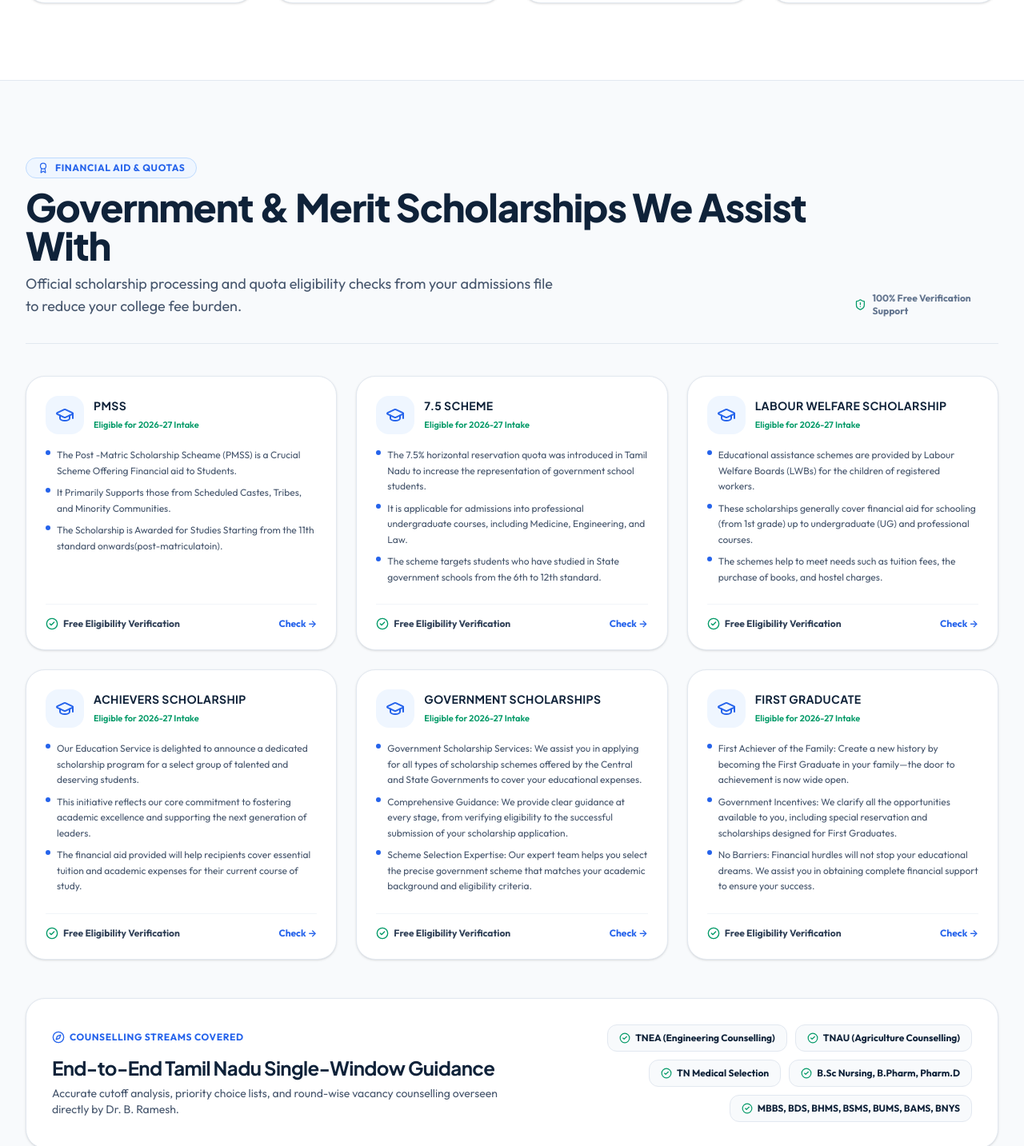
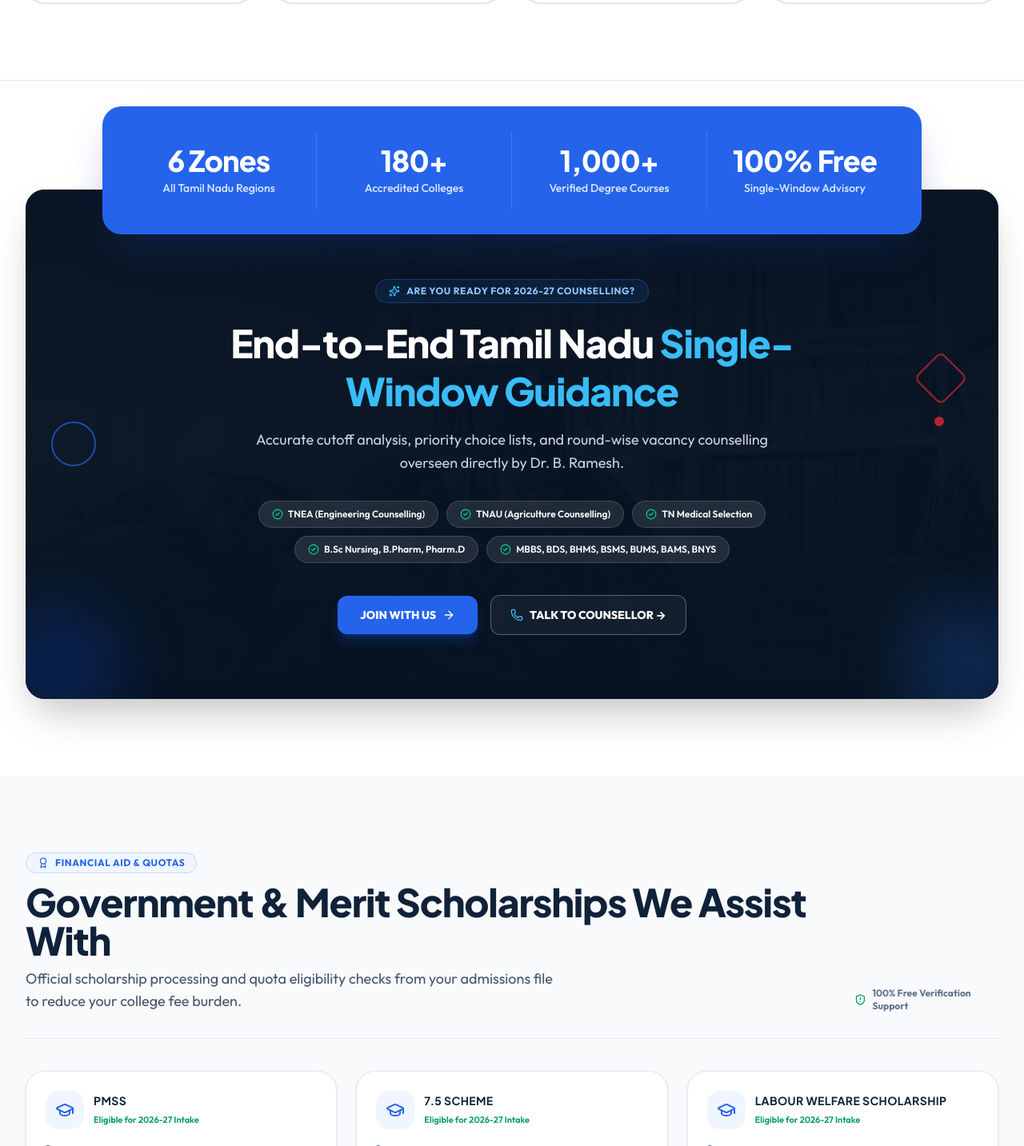
Before and after one commit to DevelUPsolutionz/college-apa, a React (Vite) app: page / in a window 1280 px wide. Shown: the part 3697-5130 px from the top of the page at 80% size. Built offline with nearby package versions, Linux system fonts and the light colour scheme.

Commit message:
feat: move End-to-End Single-Window Guidance below gallery section and redesign matching Edura dark banner with floating blue stats bar

```diff
--- a/src/App.tsx
+++ b/src/App.tsx
@@ -9,6 +9,7 @@ import { CampusGallerySection } from './components/CampusGallerySection';
 import { CollegeCoursesPageView } from './components/CollegeCoursesPageView';
 import { CollegesPageView } from './components/CollegesPageView';
 import { ContactFooter } from './components/ContactFooter';
+import { CounsellingGuidanceBanner } from './components/CounsellingGuidanceBanner';
 import { HeroSection } from './components/HeroSection';
 import { Navbar } from './components/Navbar';
 import { ScholarshipsSection } from './components/ScholarshipsSection';
@@ -118,12 +119,15 @@ export function App() {
             {/* 4th Section: Featured Campus & Counselling Event Gallery */}
             <CampusGallerySection />
 
-            {/* 5th Section: Government & Merit Scholarships */}
+            {/* 5th Section: End-to-End Single-Window Guidance Banner (Edura Style with Floating Blue Bar) */}
+            <CounsellingGuidanceBanner onEnquire={() => scrollToSection('enquiry')} />
+
+            {/* 6th Section: Government & Merit Scholarships */}
             <ScholarshipsSection
               onEnquire={() => scrollToSection('enquiry')}
             />
 
-            {/* 6th Section: Admission Enquiry Form */}
+            {/* 7th Section: Admission Enquiry Form */}
             <AdmissionEnquirySection
               colleges={collegesData}
               prefill={enquiryPrefill}
--- /dev/null
+++ b/src/components/CounsellingGuidanceBanner.tsx
@@ -0,0 +1,160 @@
+import { ArrowRight, CheckCircle2, Phone, Sparkles } from 'lucide-react';
+import { agencyConfig } from '../data/agencyConfig';
+import { counsellingStreams } from '../data/tamilNaduData';
+
+interface CounsellingGuidanceBannerProps {
+  onEnquire?: () => void;
+}
+
+export function CounsellingGuidanceBanner({ onEnquire }: CounsellingGuidanceBannerProps) {
+  return (
+    <section className="relative bg-white pt-8 pb-16 sm:pb-24">
+      <div className="mx-auto max-w-7xl px-4 sm:px-6 lg:px-8">
+        {/* ========================================================
+            1. TOP FLOATING STATS BAR (Matching Image 2 blue header)
+            ======================================================== */}
+        <div className="relative z-20 -mb-10 sm:-mb-14 mx-auto max-w-5xl overflow-hidden rounded-2xl sm:rounded-3xl bg-[#2563EB] text-white shadow-2xl shadow-blue-900/30">
+          <div className="grid grid-cols-2 md:grid-cols-4 divide-y divide-white/15 md:divide-y-0 md:divide-x md:divide-white/15 py-6 sm:py-8 px-4 sm:px-6 text-center">
+            {/* Stat 1 */}
+            <div className="p-3 sm:p-4">
+              <p className="font-display text-2xl sm:text-3xl lg:text-4xl font-black text-white">
+                6 Zones
+              </p>
+              <p className="mt-1 text-xs sm:text-sm font-medium text-blue-100">
+                All Tamil Nadu Regions
+              </p>
+            </div>
+
+            {/* Stat 2 */}
+            <div className="p-3 sm:p-4">
+              <p className="font-display text-2xl sm:text-3xl lg:text-4xl font-black text-white">
+                180+
+              </p>
+              <p className="mt-1 text-xs sm:text-sm font-medium text-blue-100">
+                Accredited Colleges
+              </p>
+            </div>
+
+            {/* Stat 3 */}
+            <div className="p-3 sm:p-4">
+              <p className="font-display text-2xl sm:text-3xl lg:text-4xl font-black text-white">
+                1,000+
+              </p>
+              <p className="mt-1 text-xs sm:text-sm font-medium text-blue-100">
+                Verified Degree Courses
+              </p>
+            </div>
+
+            {/* Stat 4 */}
+            <div className="p-3 sm:p-4">
+              <p className="font-display text-2xl sm:text-3xl lg:text-4xl font-black text-white">
+                100% Free
+              </p>
+              <p className="mt-1 text-xs sm:text-sm font-medium text-blue-100">
+                Single-Window Advisory
+              </p>
+            </div>
+          </div>
+        </div>
+
+        {/* ========================================================
+            2. MAIN DARK HERO-STYLE BANNER (Matching Image 2)
+            ======================================================== */}
+        <div className="relative overflow-hidden rounded-3xl bg-[#071322] px-6 pt-20 pb-16 sm:px-12 sm:pt-28 sm:pb-20 lg:px-16 text-center shadow-2xl">
+          {/* Background Photo Overlay */}
+          <div className="absolute inset-0 z-0">
+            <img
+              src="/hero-students.jpg"
+              alt="Students counselling background"
+              className="h-full w-full object-cover object-center opacity-20 filter grayscale"
+            />
+            <div className="absolute inset-0 bg-gradient-to-t from-[#071322] via-[#071322]/85 to-[#071322]/95" />
+          </div>
+
+          {/* Graphical Accents from Image 2 */}
+          {/* Blue ring on the left */}
+          <div
+            className="pointer-events-none absolute top-1/2 left-8 -translate-y-1/2 hidden md:block select-none"
+            aria-hidden="true"
+          >
+            <div className="h-14 w-14 rounded-full border-2 border-[#2563EB]/70 animate-pulse" />
+          </div>
+
+          {/* Red/Amber polygon on the right */}
+          <div
+            className="pointer-events-none absolute top-1/3 right-12 hidden md:block select-none"
+            aria-hidden="true"
+          >
+            <div className="h-12 w-12 rotate-45 rounded-lg border-2 border-red-500/60" />
+            <div className="mt-6 ml-4 h-3 w-3 rounded-full bg-red-500/70" />
+          </div>
+
+          {/* Abstract wave curves in bottom corners */}
+          <div
+            className="pointer-events-none absolute -bottom-10 -left-10 h-40 w-40 rounded-full bg-blue-600/20 blur-2xl"
+            aria-hidden="true"
+          />
+          <div
+            className="pointer-events-none absolute -bottom-10 -right-10 h-40 w-40 rounded-full bg-blue-500/20 blur-2xl"
+            aria-hidden="true"
+          />
+
+          {/* Content */}
+          <div className="relative z-10 mx-auto max-w-3xl">
+            {/* Small Eyebrow Pill */}
+            <div className="inline-flex items-center gap-2 rounded-full border border-blue-500/30 bg-blue-500/10 px-4 py-1.5 text-xs font-bold tracking-wider text-blue-300 uppercase">
+              <Sparkles className="h-3.5 w-3.5 text-[#38BDF8]" />
+              <span>Are You Ready for 2026-27 Counselling?</span>
+            </div>
+
+            {/* Main Bold Headline */}
+            <h2 className="font-display mt-5 text-3xl font-black tracking-tight text-white sm:text-4xl lg:text-5xl leading-tight">
+              End-to-End Tamil Nadu{' '}
+              <span className="text-[#38BDF8]">Single-Window Guidance</span>
+            </h2>
+
+            {/* Description */}
+            <p className="mt-4 text-base sm:text-lg text-slate-300 max-w-2xl mx-auto leading-relaxed">
+              Accurate cutoff analysis, priority choice lists, and round-wise vacancy counselling overseen directly by Dr. B. Ramesh.
+            </p>
+
+            {/* Counselling Streams Chips */}
+            <div className="mt-8 flex flex-wrap justify-center gap-2.5">
+              {counsellingStreams.map((stream) => (
+                <span
+                  key={stream}
+                  className="inline-flex items-center gap-1.5 rounded-full border border-white/15 bg-white/10 px-4 py-2 text-xs font-semibold text-white backdrop-blur-xs transition-colors hover:border-[#38BDF8] hover:bg-white/15"
+                >
+                  <CheckCircle2 className="h-3.5 w-3.5 text-emerald-400" />
+                  <span>{stream}</span>
+                </span>
+              ))}
+            </div>
+
+            {/* Action Buttons (Matching Image 2: Join with us / Become a teacher) */}
+            <div className="mt-10 flex flex-wrap items-center justify-center gap-4">
+              {onEnquire && (
+                <button
+                  type="button"
+                  onClick={onEnquire}
+                  className="inline-flex items-center gap-2 rounded-xl bg-[#2563EB] px-7 py-3.5 text-sm font-extrabold text-white shadow-lg shadow-blue-600/30 transition-all hover:bg-[#1D4ED8] hover:scale-105"
+                >
+                  <span>JOIN WITH US</span>
+                  <ArrowRight className="h-4 w-4" />
+                </button>
+              )}
+
+              <a
+                href={`tel:${agencyConfig.phone.replace(/\s+/g, '')}`}
+                className="inline-flex items-center gap-2 rounded-xl border border-white/30 bg-white/5 px-6 py-3.5 text-sm font-extrabold text-white backdrop-blur-xs transition-all hover:bg-white/15 hover:border-white/50"
+              >
+                <Phone className="h-4 w-4 text-[#38BDF8]" />
+                <span>TALK TO COUNSELLOR &rarr;</span>
+              </a>
+            </div>
+          </div>
+        </div>
+      </div>
+    </section>
+  );
+}
--- a/src/components/ScholarshipsSection.tsx
+++ b/src/components/ScholarshipsSection.tsx
@@ -1,5 +1,5 @@
-import { Award, CheckCircle2, Compass, GraduationCap, ShieldAlert } from 'lucide-react';
-import { counsellingStreams, scholarshipsData } from '../data/tamilNaduData';
+import { Award, CheckCircle2, GraduationCap, ShieldAlert } from 'lucide-react';
+import { scholarshipsData } from '../data/tamilNaduData';
 
 interface ScholarshipsSectionProps {
   onEnquire?: () => void;
@@ -83,36 +83,6 @@ export function ScholarshipsSection({ onEnquire }: ScholarshipsSectionProps) {
             </div>
           ))}
         </div>
-
-        {/* Counselling Streams Banner */}
-        <div className="mt-12 rounded-3xl border border-slate-200 bg-white p-6 sm:p-8 shadow-sm">
-          <div className="flex flex-col justify-between gap-6 lg:flex-row lg:items-center">
-            <div className="max-w-xl">
-              <span className="inline-flex items-center gap-1.5 text-xs font-bold tracking-wider text-[#2563EB] uppercase">
-                <Compass className="h-4 w-4 text-[#2563EB]" />
-                Counselling Streams Covered
-              </span>
-              <h3 className="font-display mt-2 text-2xl font-bold text-[#0F2239]">
-                End-to-End Tamil Nadu Single-Window Guidance
-              </h3>
-              <p className="mt-1.5 text-sm text-slate-600">
-                Accurate cutoff analysis, priority choice lists, and round-wise vacancy counselling overseen directly by Dr. B. Ramesh.
-              </p>
-            </div>
-
-            <div className="flex flex-wrap gap-2.5 lg:max-w-lg lg:justify-end">
-              {counsellingStreams.map((stream) => (
-                <span
-                  key={stream}
-                  className="inline-flex items-center gap-1.5 rounded-xl border border-slate-200 bg-slate-50 px-3.5 py-2 text-xs font-bold text-[#0F2239]"
-                >
-                  <CheckCircle2 className="h-3.5 w-3.5 text-emerald-600" />
-                  {stream}
-                </span>
-              ))}
-            </div>
-          </div>
-        </div>
       </div>
     </section>
   );
```
